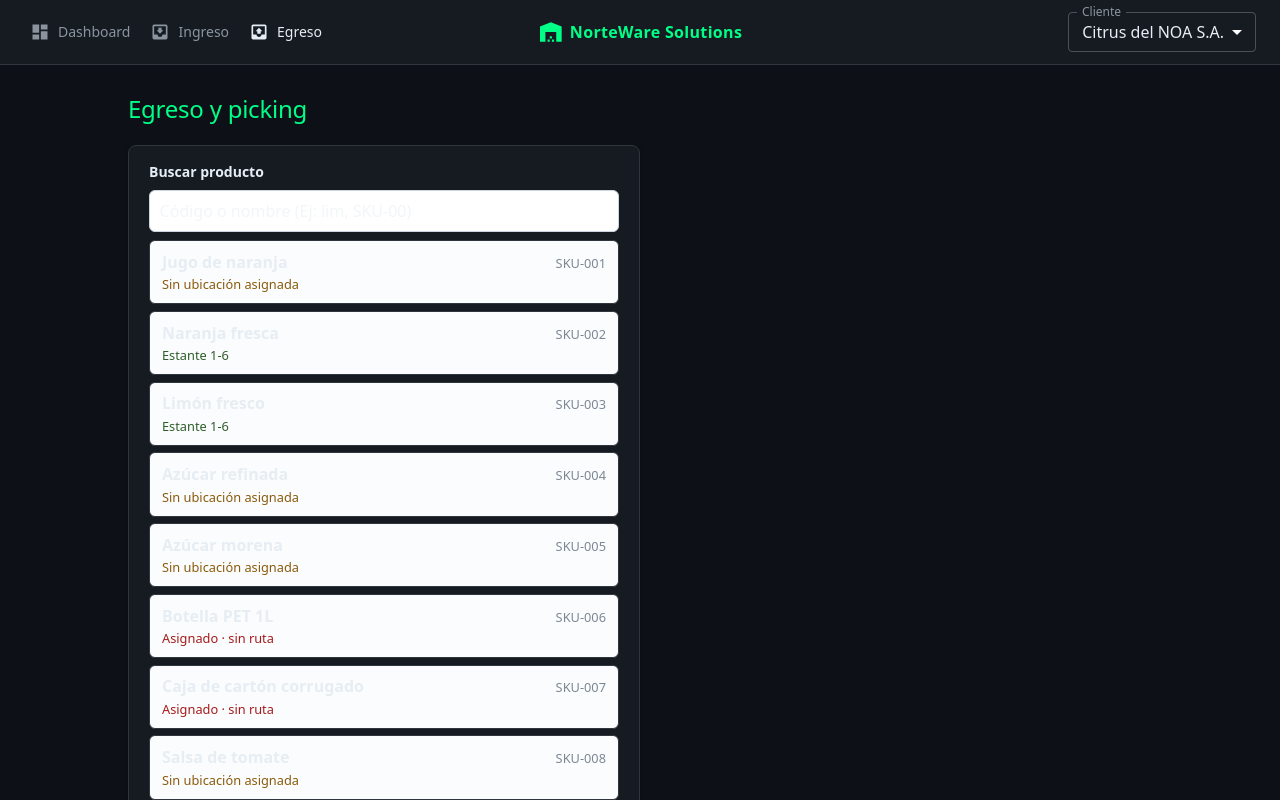
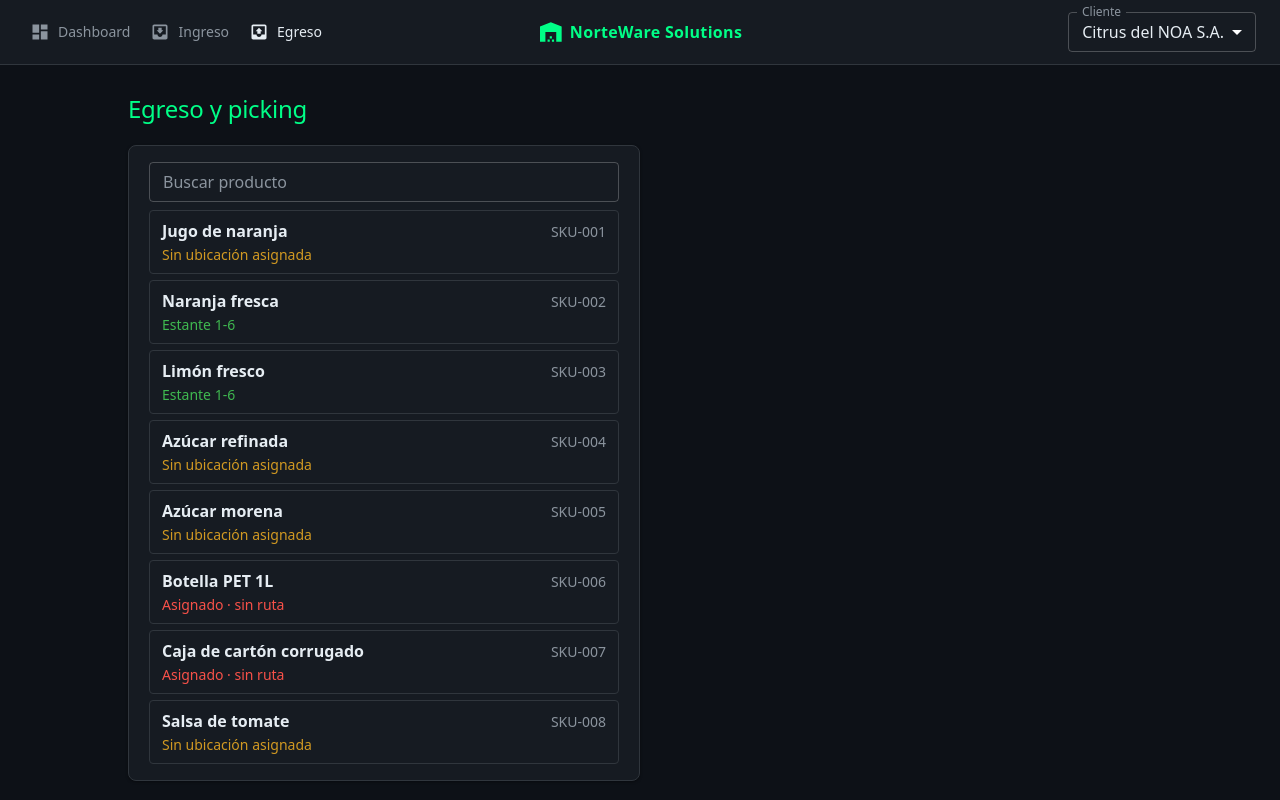
Before and after one commit to Aguss2403/norteware-wms, a React (Vite) app: page /egreso in a window 1280 px wide. Shown: the top 800 px of the page. Built offline with nearby package versions, Linux system fonts and the light colour scheme.

Commit message:
feat(search-box): convert outbound search to MUI List with dark status colors

```diff
--- a/src/components/SearchBox.jsx
+++ b/src/components/SearchBox.jsx
@@ -10,8 +10,18 @@
 //   - A query with no matches shows a no-results message and selects nothing.
 //   - Selection is reported to the parent; the route decision belongs to the
 //     page (spec: Product selection / Pick route display).
+//
+// Design D5: MUI TextField + custom List of ListItemButtons; SEARCH_STATUS is
+// remapped to dark-legible hexes (D1 error/warning/success); searchSkus and
+// rackStatusFor are reused unchanged, so empty-query browse parity holds.
 
 import { useState } from 'react';
+import List from '@mui/material/List';
+import ListItem from '@mui/material/ListItem';
+import ListItemButton from '@mui/material/ListItemButton';
+import TextField from '@mui/material/TextField';
+import Typography from '@mui/material/Typography';
+import Box from '@mui/material/Box';
 import { useClient } from '../context/ClientContext.jsx';
 import { skus } from '../data/skus.js';
 import { rackStatusFor, searchSkus } from '../domain/outbound.js';
@@ -22,12 +32,11 @@ const STATUS_COPY = {
   unlocated: () => 'Sin ubicación asignada',
 };
 
-// Design D4 — static literal map so the JIT never purges status colors;
-// the span base carries no text color, the variant supplies it.
+// Design D5 — SEARCH_STATUS remapped to the dark theme's status hexes.
 const SEARCH_STATUS = {
-  located: 'text-[#2f5d2a]',
-  unlocated: 'text-[#8a5a0b]',
-  'no-route': 'text-[#a61b1b]',
+  located: '#3fb950',
+  unlocated: '#d29922',
+  'no-route': '#f85149',
 };
 
 export default function SearchBox({ onSelect }) {
@@ -39,44 +48,65 @@ export default function SearchBox({ onSelect }) {
 
   return (
     <div className="mt-4 flex max-w-[32rem] flex-col gap-2 rounded-lg border border-border bg-surface px-5 py-4 shadow-card">
-      <label htmlFor="product-search" className="text-sm font-semibold">
-        Buscar producto
-      </label>
-      <input
+      <TextField
         id="product-search"
         type="search"
+        label="Buscar producto"
+        placeholder="Código o nombre (Ej: lim, SKU-00)"
         value={query}
-        placeholder="Código o nombre (Ej: lim, SKU-00)"
-        className="min-w-0 flex-1 rounded-md border border-[#cbd5e0] bg-white px-[0.6rem] py-2 focus-visible:border-brand focus-visible:outline-2 focus-visible:outline-offset-1 focus-visible:outline-brand/45"
         onChange={(event) => setQuery(event.target.value)}
       />
-      <ul
-        className="m-0 flex list-none flex-col gap-[0.4rem] p-0"
+      <List
         aria-label="Resultados de búsqueda"
+        disablePadding
+        sx={{ display: 'flex', flexDirection: 'column', gap: '0.4rem' }}
       >
         {results.map((sku) => {
           const status = rackStatusFor(layout, sku);
           return (
-            <li key={sku.skuId}>
-              <button
-                type="button"
-                className="grid w-full cursor-pointer grid-cols-[1fr_auto] items-baseline gap-x-3 gap-y-[0.1rem] rounded-md border border-border bg-[#fbfcfd] px-3 py-[0.55rem] text-left transition-[background-color,border-color] hover:border-[#c3d4e6] hover:bg-[#eef4fb] focus-visible:border-brand focus-visible:outline-2 focus-visible:outline-offset-1 focus-visible:outline-brand/45"
+            <ListItem key={sku.skuId} disablePadding>
+              <ListItemButton
                 onClick={() => onSelect(sku)}
+                sx={{
+                  display: 'flex',
+                  flexDirection: 'column',
+                  alignItems: 'flex-start',
+                  gap: '0.1rem',
+                  px: 1.5,
+                  py: 1,
+                  borderRadius: 1,
+                  border: '1px solid',
+                  borderColor: 'divider',
+                }}
               >
-                <span className="font-semibold">{sku.name}</span>
-                <span className="text-[0.8rem] text-[#7b8794]">{sku.skuId}</span>
-                <span className={`col-span-full text-[0.8rem] ${SEARCH_STATUS[status.kind]}`}>
+                <Box
+                  sx={{
+                    display: 'flex',
+                    width: '100%',
+                    justifyContent: 'space-between',
+                    alignItems: 'baseline',
+                    gap: 2,
+                  }}
+                >
+                  <Typography variant="body1" sx={{ fontWeight: 600 }}>
+                    {sku.name}
+                  </Typography>
+                  <Typography variant="body2" color="text.secondary">
+                    {sku.skuId}
+                  </Typography>
+                </Box>
+                <Typography variant="body2" sx={{ color: SEARCH_STATUS[status.kind] }}>
                   {STATUS_COPY[status.kind](status.rackId)}
-                </span>
-              </button>
-            </li>
+                </Typography>
+              </ListItemButton>
+            </ListItem>
           );
         })}
-      </ul>
+      </List>
       {noMatch && (
-        <p className="m-0 text-sm text-[#a61b1b]" role="status">
+        <Typography variant="body2" color="error" role="status">
           Sin resultados para “{query.trim()}”
-        </p>
+        </Typography>
       )}
     </div>
   );
```
